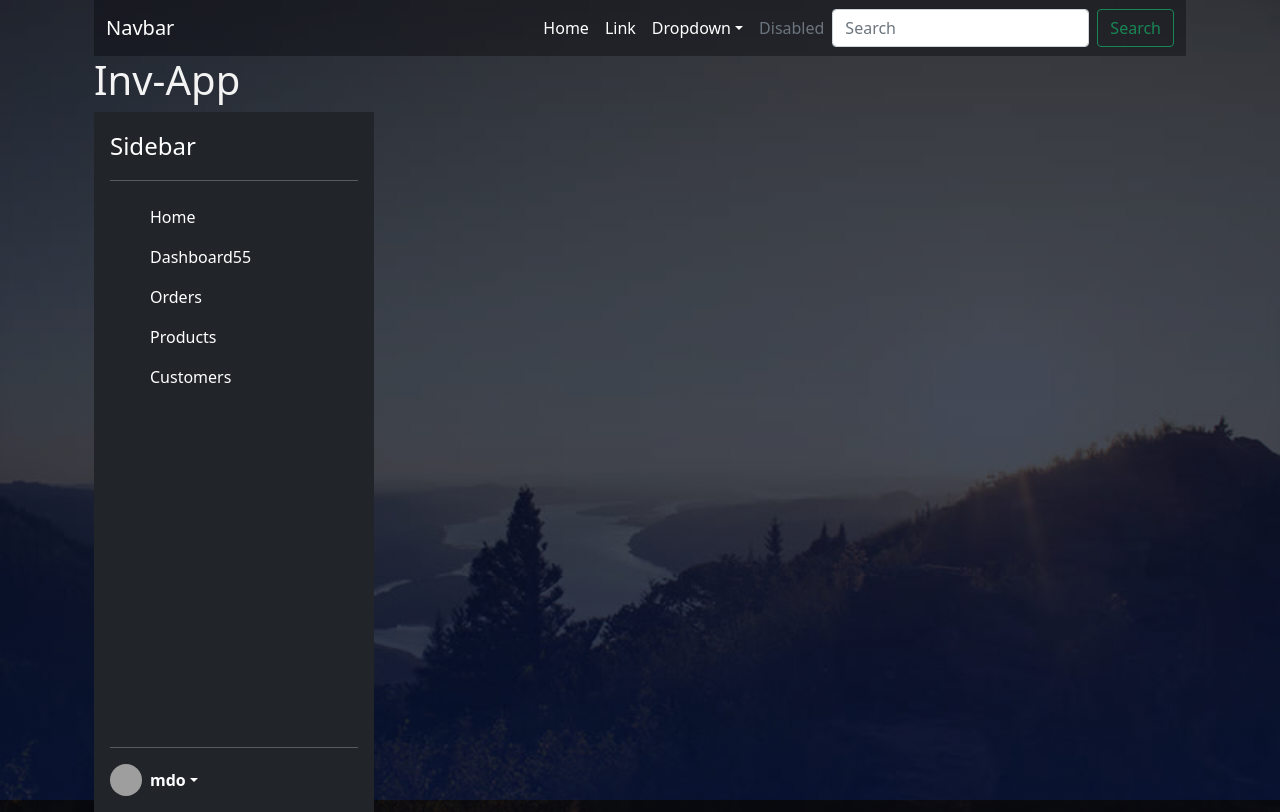
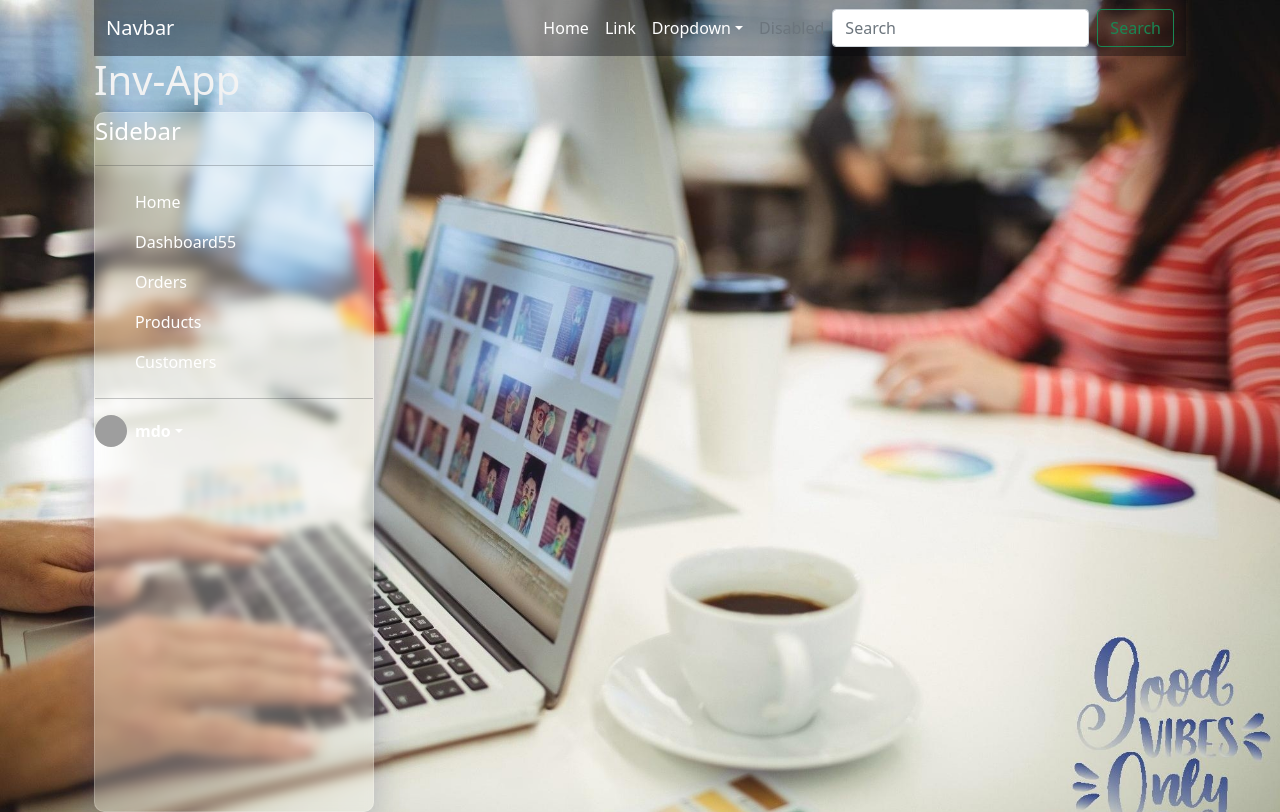
Before and after one commit to Leonardoih/proyecto_sena, a React (Create React App) app in the folder inv-app/: page /dashboar in a window 1280 px wide. Built offline with nearby package versions, Linux system fonts and the light colour scheme; grey boxes are pictures that could not be loaded.

Commit message:
sidebar transparente

```diff
--- /dev/null
+++ b/inv-app/src/components/SideBar/Sidebar.css
@@ -0,0 +1,8 @@
+.sidebar{
+    position: absolute;
+    background: rgba(255,255,255,0.3);
+    border-radius: 10px;
+    box-shadow: 0 8px 32px 0 rgba(55, 60, 131, 0.267);
+    backdrop-filter: blur(4px);
+    border: 1px solid rgba(255, 255, 255, 0.18);
+}
--- a/inv-app/src/components/SideBar/Sidebar.tsx
+++ b/inv-app/src/components/SideBar/Sidebar.tsx
@@ -1,10 +1,11 @@
 import React from "react";
 import { Link } from "react-router-dom";
+import "./Sidebar.css"
 
 const Sidebar = () => {
   return (
     <div
-      className="d-flex flex-column flex-shrink-0 p-3 text-white bg-dark"
+      className="sidebar"
       style={{ width: "280px", height: "700px" }}
     >
       <Link
--- a/inv-app/src/index.css
+++ b/inv-app/src/index.css
@@ -1,7 +1,7 @@
 body {
   min-height: 100vh;
-  background: linear-gradient(rgba(5, 7, 12, 0.75), rgba(5, 19, 56, 0.75)),
-    url(./images/bg1.jpg) no-repeat center center fixed;
+  background:
+    url(./images/bg5.jpg) no-repeat center center fixed;
   background-size: cover;
 }
 p {
```
Also changed, not shown: inv-app/src/images/bg5.jpg (added).
